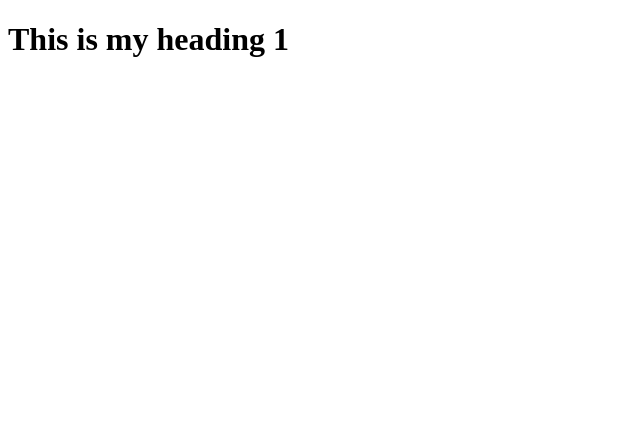
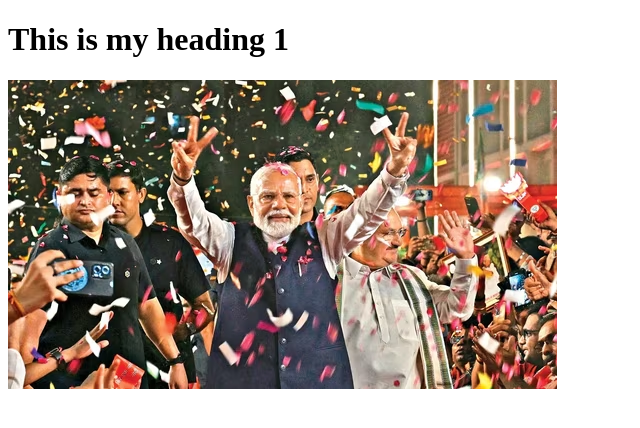
Before and after one commit to ij0181142/15NOV2024---Web-Development-1, a plain HTML site: page index.html in a window 1280 px wide. Shown: the whole page, without its empty margins (0-640 px from the left). Drawn offline with Linux system fonts and the light colour scheme.

Commit message:
I have added an image

```diff
--- a/index.html
+++ b/index.html
@@ -6,6 +6,7 @@
         <title>My website</title>
     </head>
     <body>
-         <h1>This is my heading 1</h1>
+        <h1>This is my heading 1</h1>
+        <img src="./img/0.avif" >
     </body>
 </html>
```
Also changed, not shown: img/0.avif (added).
